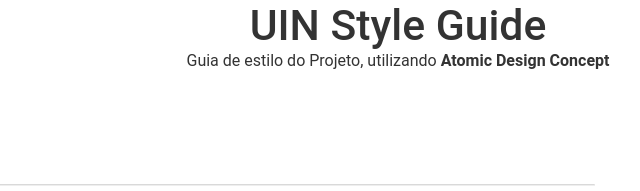
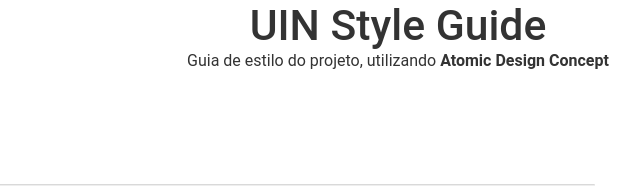
Before and after one commit to vicfelipe/uin, a website: page src/index.html in a window 1280 px wide. Shown: the top 191 px of the page, 242-882 px from the left. Drawn offline with nearby package versions, Linux system fonts and the light colour scheme; files that its build step writes are made by us from their sources; files whose address does not match are found by name.

Commit message:
Mania de escrever "Projeto"

```diff
--- a/src/index.html
+++ b/src/index.html
@@ -63,7 +63,7 @@
         <div class="row">
           <div class="col-xs-12 col-sm-8 col-md-6 col-lg-12 text-center">
             <h1>UIN Style Guide</h1>
-            <p>Guia de estilo do Projeto, utilizando <strong>Atomic Design Concept</strong></p>
+            <p>Guia de estilo do projeto, utilizando <strong>Atomic Design Concept</strong></p>
           </div>
         </div>
       </div>
```
Also changed, not shown: build/index.html.
